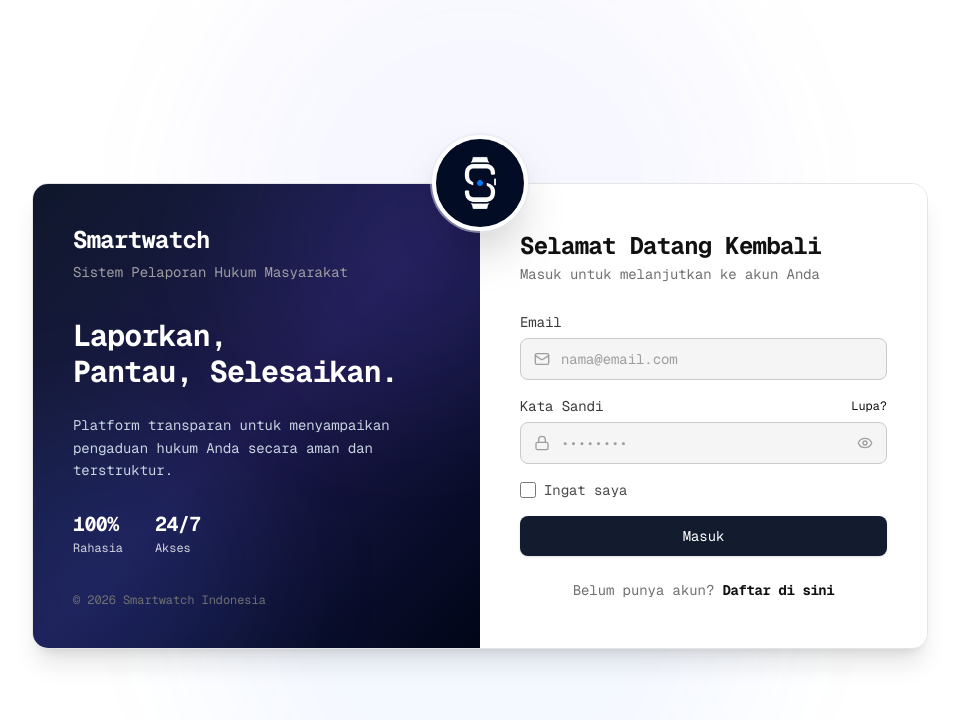
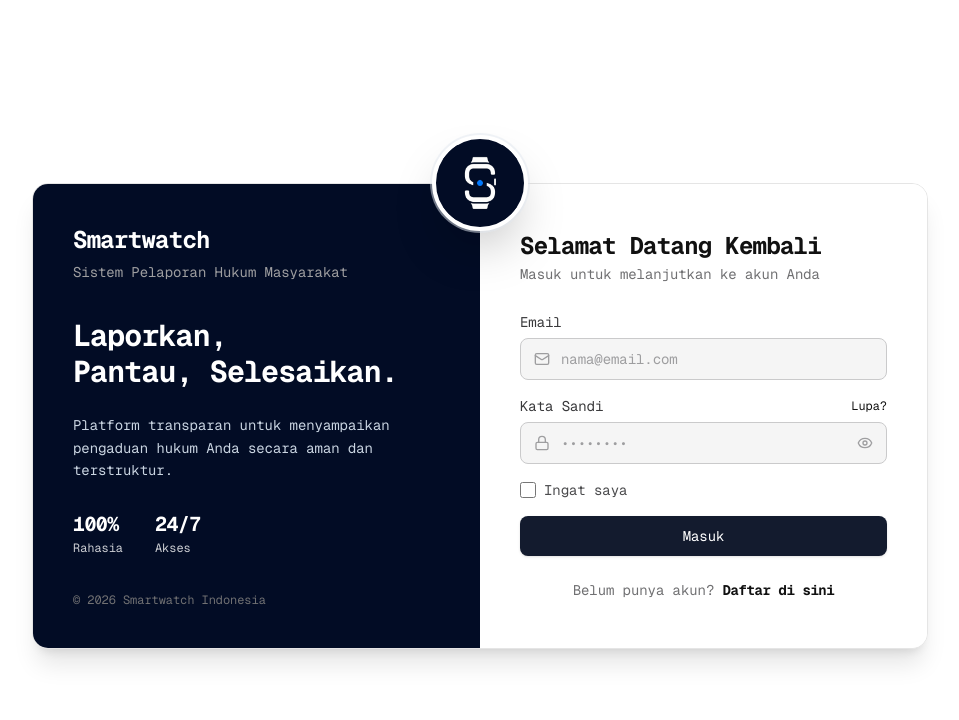
Before and after one commit to deysenwj/Smartwatch, a React (Vite) app: page / in a window 1280 px wide. Shown: the top 720 px of the page, without its empty margins (160-1119 px from the left). Built offline with nearby package versions, Linux system fonts and the light colour scheme.

Commit message:
Update fitur v7.3.1

```diff
--- a/src/app/components/LoginPage.tsx
+++ b/src/app/components/LoginPage.tsx
@@ -109,9 +109,6 @@ export function LoginPage({ onLogin, onGoRegister }: Props) {
 
   return (
     <div className="min-h-screen bg-slate-50 dark:bg-slate-950 flex items-center justify-center px-4 py-16 relative overflow-hidden">
-      {/* Ambient background flares */}
-      <div className="absolute top-1/4 left-1/2 -translate-x-1/2 -translate-y-1/2 w-[550px] h-[550px] rounded-full bg-indigo-500/5 dark:bg-indigo-500/10 blur-3xl pointer-events-none" />
-      <div className="absolute bottom-1/4 left-1/2 -translate-x-1/2 translate-y-1/2 w-[550px] h-[550px] rounded-full bg-blue-500/5 dark:bg-blue-500/10 blur-3xl pointer-events-none" />
 
       {/* Card Wrapper with absolute logo */}
       <div className="relative w-full max-w-4xl mt-8 z-10">
@@ -123,10 +120,7 @@ export function LoginPage({ onLogin, onGoRegister }: Props) {
 
         <div className="w-full bg-white dark:bg-slate-900 rounded-2xl shadow-xl border border-slate-100 dark:border-slate-800/80 overflow-hidden flex flex-col md:flex-row relative z-10">
           {/* Left panel */}
-          <div className="flex flex-col justify-between p-8 md:p-10 pt-16 md:pt-10 md:w-1/2 bg-gradient-to-br from-slate-900 via-indigo-950 to-slate-950 text-white relative overflow-hidden">
-            {/* Ambient light flare overlays */}
-            <div className="absolute top-0 right-0 -mr-24 -mt-24 w-80 h-80 rounded-full bg-indigo-500/10 blur-3xl pointer-events-none" />
-            <div className="absolute bottom-0 left-0 -ml-24 -mb-24 w-80 h-80 rounded-full bg-blue-500/10 blur-3xl pointer-events-none" />
+          <div className="flex flex-col justify-between p-8 md:p-10 pt-16 md:pt-10 md:w-1/2 bg-[#020C25] text-white relative overflow-hidden">
 
             <div className="relative z-10">
               <span className="text-2xl font-bold tracking-tight">
--- a/src/app/components/RegisterPage.tsx
+++ b/src/app/components/RegisterPage.tsx
@@ -128,9 +128,6 @@ export function RegisterPage({ onRegister, onGoLogin }: Props) {
 
   return (
     <div className="min-h-screen bg-slate-50 dark:bg-slate-950 flex items-center justify-center px-4 py-16 relative overflow-hidden">
-      {/* Ambient background flares */}
-      <div className="absolute top-1/4 left-1/2 -translate-x-1/2 -translate-y-1/2 w-[550px] h-[550px] rounded-full bg-indigo-500/5 dark:bg-indigo-500/10 blur-3xl pointer-events-none" />
-      <div className="absolute bottom-1/4 left-1/2 -translate-x-1/2 translate-y-1/2 w-[550px] h-[550px] rounded-full bg-blue-500/5 dark:bg-blue-500/10 blur-3xl pointer-events-none" />
 
       {/* Card Wrapper with absolute logo */}
       <div className="relative w-full max-w-4xl mt-8 z-10">
@@ -142,10 +139,7 @@ export function RegisterPage({ onRegister, onGoLogin }: Props) {
 
         <div className="w-full bg-white dark:bg-slate-900 rounded-2xl shadow-xl border border-slate-100 dark:border-slate-800/80 overflow-hidden flex flex-col md:flex-row relative z-10">
           {/* Left panel */}
-          <div className="flex flex-col justify-between p-8 md:p-10 pt-16 md:pt-10 md:w-1/2 bg-gradient-to-br from-slate-900 via-indigo-950 to-slate-950 text-white relative overflow-hidden">
-            {/* Ambient light flare overlays */}
-            <div className="absolute top-0 right-0 -mr-24 -mt-24 w-80 h-80 rounded-full bg-indigo-500/10 blur-3xl pointer-events-none" />
-            <div className="absolute bottom-0 left-0 -ml-24 -mb-24 w-80 h-80 rounded-full bg-blue-500/10 blur-3xl pointer-events-none" />
+          <div className="flex flex-col justify-between p-8 md:p-10 pt-16 md:pt-10 md:w-1/2 bg-[#020C25] text-white relative overflow-hidden">
 
             <div className="relative z-10">
               <span className="text-2xl font-bold tracking-tight">
```
